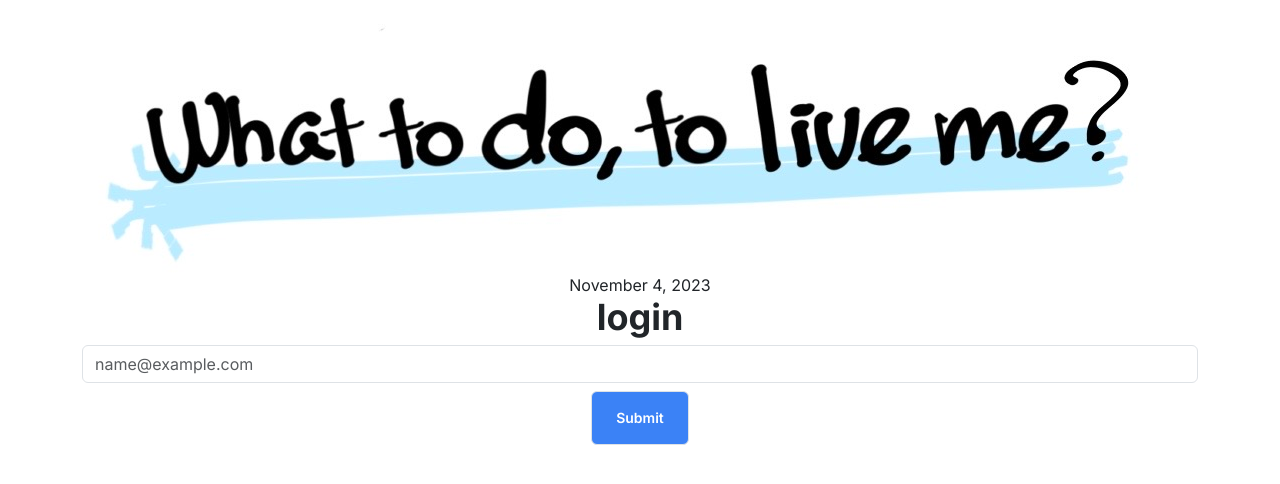
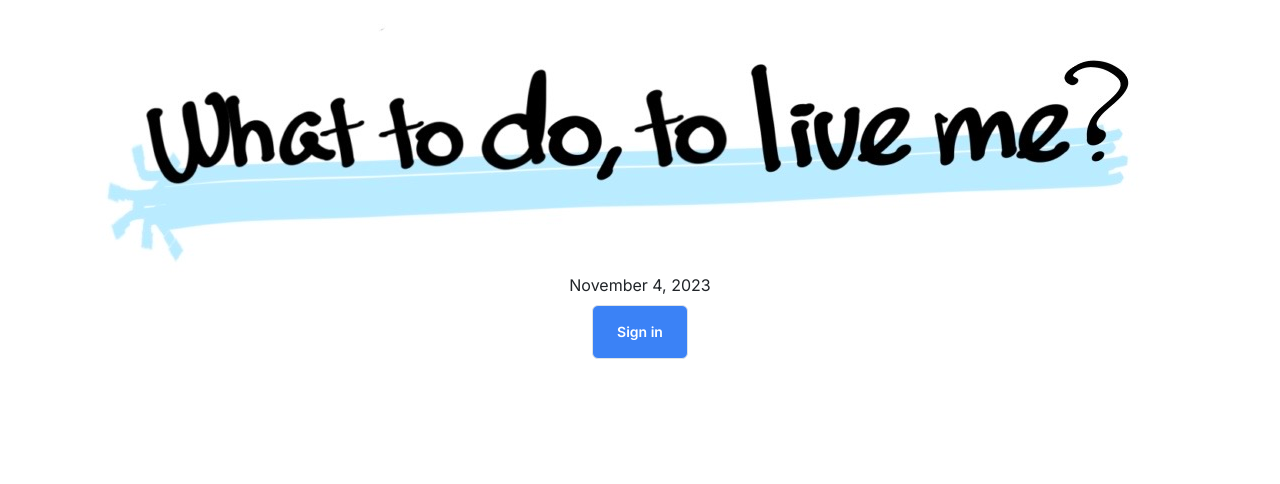
Before and after one commit to hackathon-23-autumn/todo, a Next.js app in the folder next-app/: page / in a window 1280 px wide. Shown: the top 484 px of the page. Built offline with nearby package versions, Linux system fonts and the light colour scheme.

Commit message:
Sen:Auth.js用signin/signoutボタン配備

```diff
--- a/next-app/src/app/page.tsx
+++ b/next-app/src/app/page.tsx
@@ -1,22 +1,26 @@
 "use client"
 
 import { useRouter } from "next/navigation"
+import {signIn} from "next-auth/react"
 
 const Home = () => {
   const router = useRouter()
 
   return (
     <main>
-      <label className="form-label text-4xl font-bold ">login</label>
+      {/*
+      <label className="flex flex-col form-label text-4xl font-bold ">login</label>
+
       <input
         type="email"
         className="form-control w10 border-gray-200 rounded-md text-sm focus:border-blue-500 focus:ring-blue-500 dark:bg-slate-900 dark:border-gray-700 dark:text-gray-400"
         placeholder="name@example.com"></input>
+      */}
       <button
         type="button"
-        className="mt-2 py-3 px-4 inline-flex justify-center items-center gap-2 rounded-md border border-transparent font-semibold bg-blue-500 text-white hover:bg-blue-600 focus:outline-none focus:ring-2 focus:ring-blue-500 focus:ring-offset-2 transition-all text-sm dark:focus:ring-offset-gray-800"
-        onClick={() => router.push("/todo")}>
-        Submit
+        className="flex flex-col mt-2 py-3 px-4 inline-flex justify-center items-center gap-2 rounded-md border border-transparent font-semibold bg-blue-500 text-white hover:bg-blue-600 focus:outline-none focus:ring-2 focus:ring-blue-500 focus:ring-offset-2 transition-all text-sm dark:focus:ring-offset-gray-800"
+        onClick={() => signIn()}>
+        Sign in
       </button>
     </main>
   )
--- a/next-app/src/app/todo/page.tsx
+++ b/next-app/src/app/todo/page.tsx
@@ -4,6 +4,7 @@ import { useEffect, useState } from "react" // テキスト入力とTodoリス
 import AddTodo from "@/components/AddTodo"
 import MyTodoList from "@/components/MyTodoList"
 import Link from "next/link"
+import {signOut} from "next-auth/react"
 
 type Todo = {
   id: string
@@ -68,7 +69,16 @@ const changeStatus = (index: number) => {
           <MyTodoList todos={todos} deleteTodo={deleteTodo} changeStatus={changeStatus} />
         </div>
 
+        {/*
         <Link href="/" className="form-label text-lg font-bold">back</Link>
+        */}
+
+      <button
+        type="button"
+        className="flex flex-col mt-2 py-3 px-4 inline-flex justify-center items-center gap-2 rounded-md border border-transparent font-semibold bg-blue-500 text-white hover:bg-blue-600 focus:outline-none focus:ring-2 focus:ring-blue-500 focus:ring-offset-2 transition-all text-sm dark:focus:ring-offset-gray-800"
+        onClick={() => signOut()}>
+        Sign Out
+      </button>
 
     </main>
   )
```
